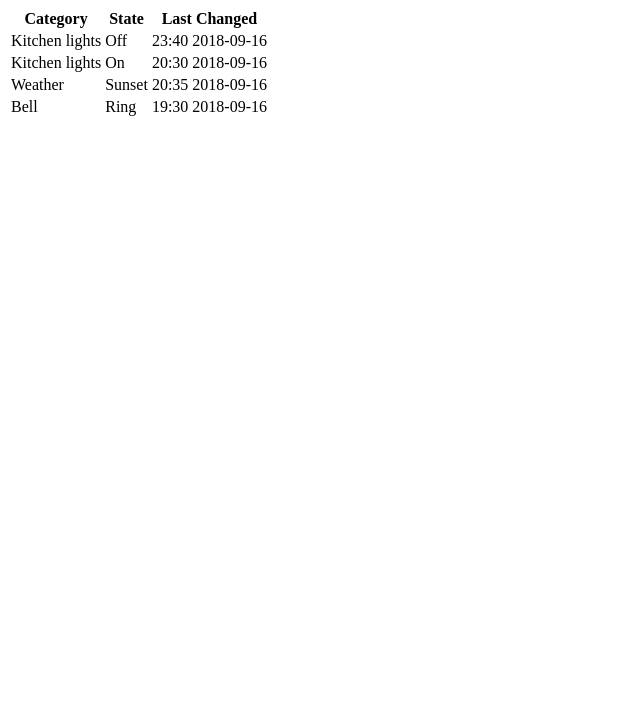
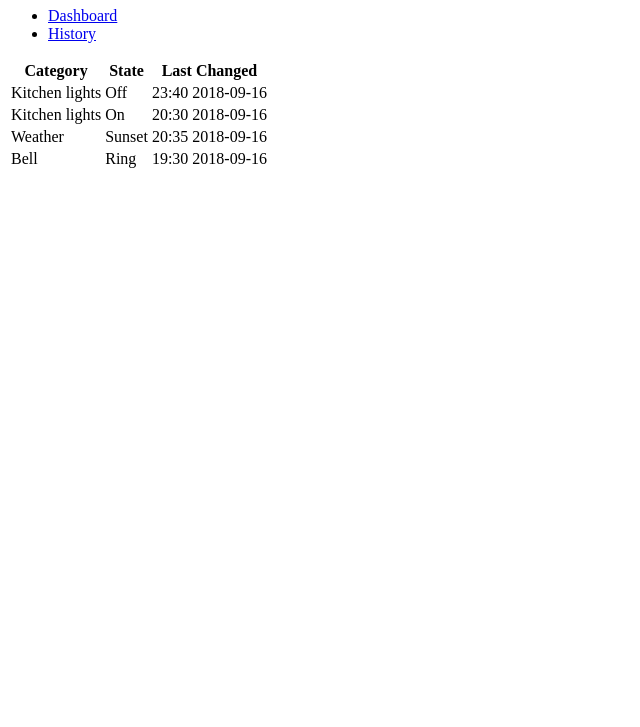
Before and after one commit to vcarreira/ipleiria-cad, a plain HTML site: page history.html in a window 1280 px wide. Shown: the part 73-800 px from the top of the page, without its empty margins (0-640 px from the left). Drawn offline with Linux system fonts and the light colour scheme.

Commit message:
add menu - worksheet #1

```diff
--- a/history.html
+++ b/history.html
@@ -8,6 +8,12 @@
     </head>
     <body>
         <h1>Home Sweet Home</h1>
+        <nav>
+            <ul>
+                <li><a href="index.html">Dashboard</a></li>
+                <li><a href="history.html">History</a></li>
+            </ul>
+        </nav>
         <table>
             <thead>
                 <tr>
```
Also changed, not shown: index.html (+6 -0 lines).
